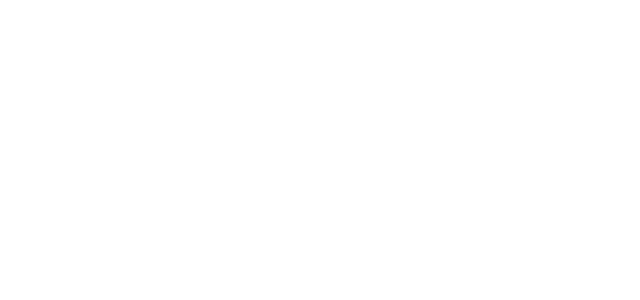
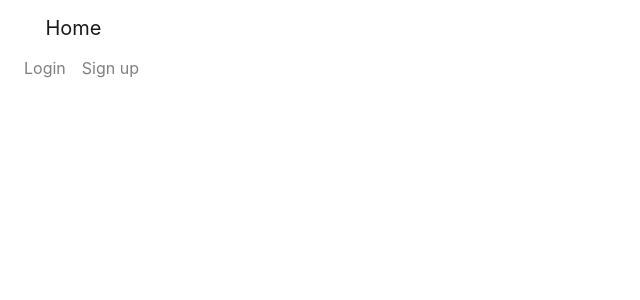
Before and after one commit to oscarolsson94/reactLogin, a React (Create React App) app: page / in a window 1280 px wide. Shown: the top 300 px of the page, without its empty margins (0-640 px from the left). Built offline with nearby package versions, Linux system fonts and the light colour scheme.

Commit message:
install bootstrap and create navbar

```diff
--- a/package.json
+++ b/package.json
@@ -6,6 +6,7 @@
     "@testing-library/jest-dom": "^5.11.9",
     "@testing-library/react": "^11.2.5",
     "@testing-library/user-event": "^12.8.3",
+    "bootstrap": "^4.6.0",
     "react": "^17.0.1",
     "react-dom": "^17.0.1",
     "react-scripts": "4.0.3",
--- a/src/App.js
+++ b/src/App.js
@@ -1,8 +1,24 @@
 import './App.css';
+import '../node_modules/bootstrap/dist/css/bootstrap.min.css';
 
 function App() {
   return (
-    <div className="App">
+      <div className="App">
+          <nav className="navbar navbar-expand navbar-light fixed-top" >
+              <div className="conatiner">
+                  <a href="" className="navbar-brand" >Home</a>
+                  <div className="collapse navbar-collapse">
+                      <ul className="navbar-nav ml-auto">
+                          <li className="nav-item">
+                              <a href="" className="nav-link" >Login</a>
+                          </li>
+                          <li className="nav-item">
+                              <a href="" className="nav-link" >Sign up</a>
+                          </li>
+                      </ul>
+                  </div>
+            </div>
+          </nav>
 
     </div>
   );
```
Also changed, not shown: 1 other file (tests, documents, lock files or other folders).
